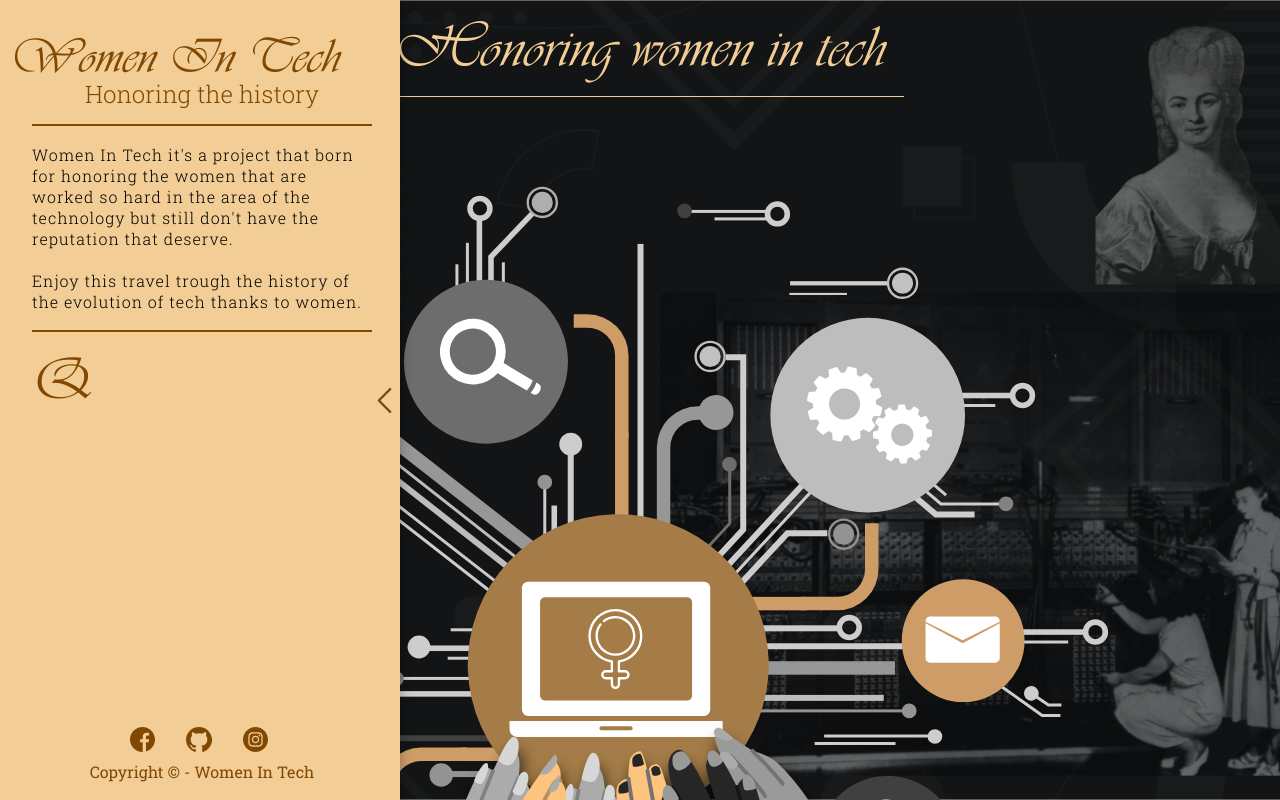
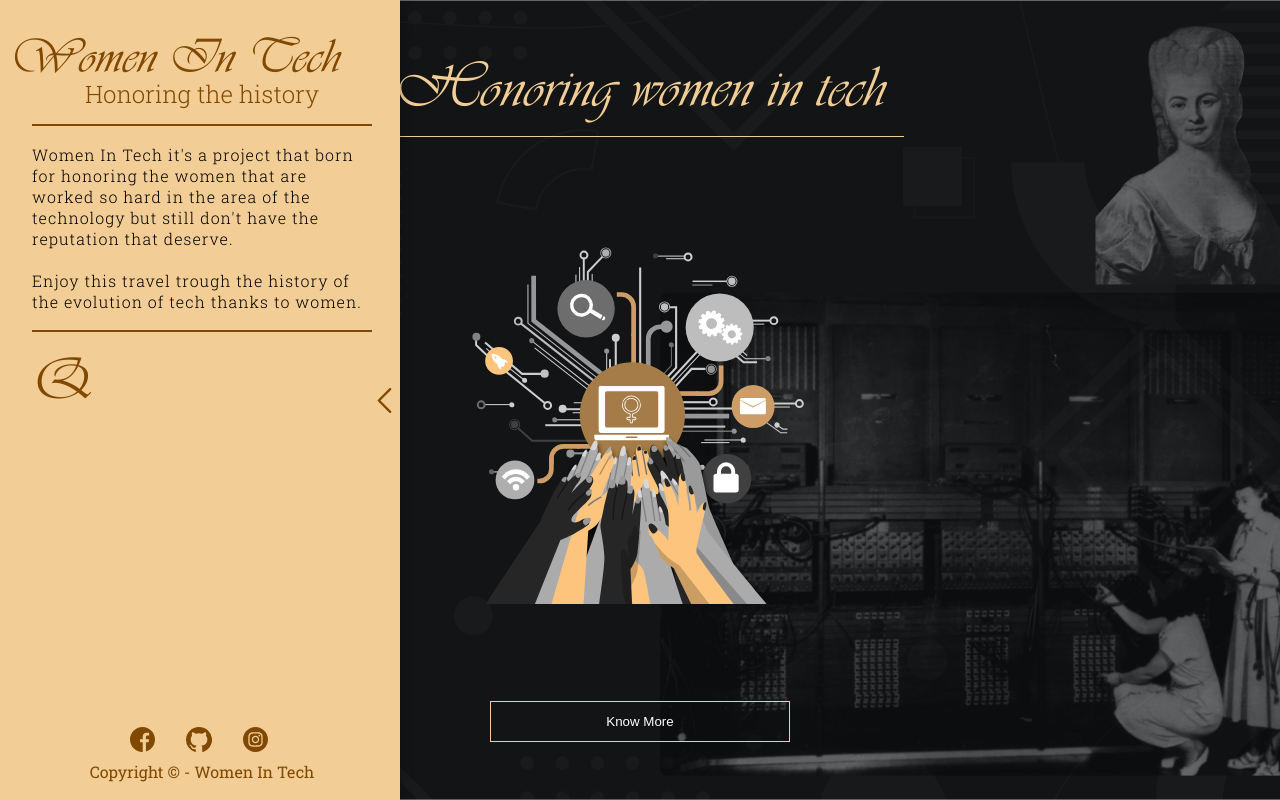
Before and after one commit to WS-Jedp/WomenInTech, a React app: page / in a window 1280 px wide. Built offline with nearby package versions, Linux system fonts and the light colour scheme.

Commit message:
change image welcome size

```diff
--- a/src/pages/Welcome/WelcomeStyles.css
+++ b/src/pages/Welcome/WelcomeStyles.css
@@ -8,6 +8,7 @@
     flex-direction: column;
     align-items: center;
     justify-content: space-around;
+    overflow: auto;
 }
 
 .welcome__container h1 {
@@ -16,7 +17,7 @@
 }
 
 .welcome__image {
-    width: 100%;
+    width: 35%;
     height: auto;
 }
 
```
